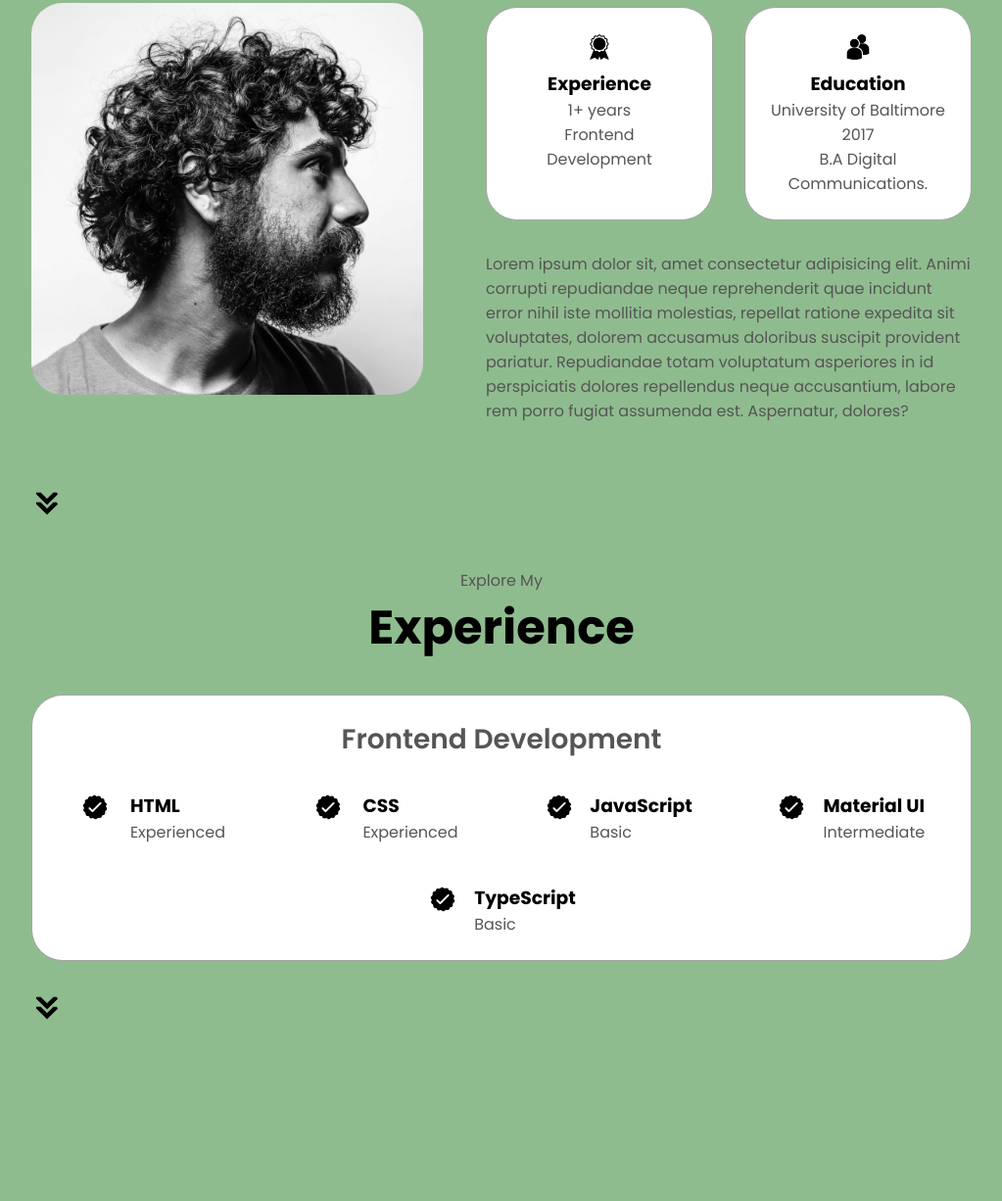
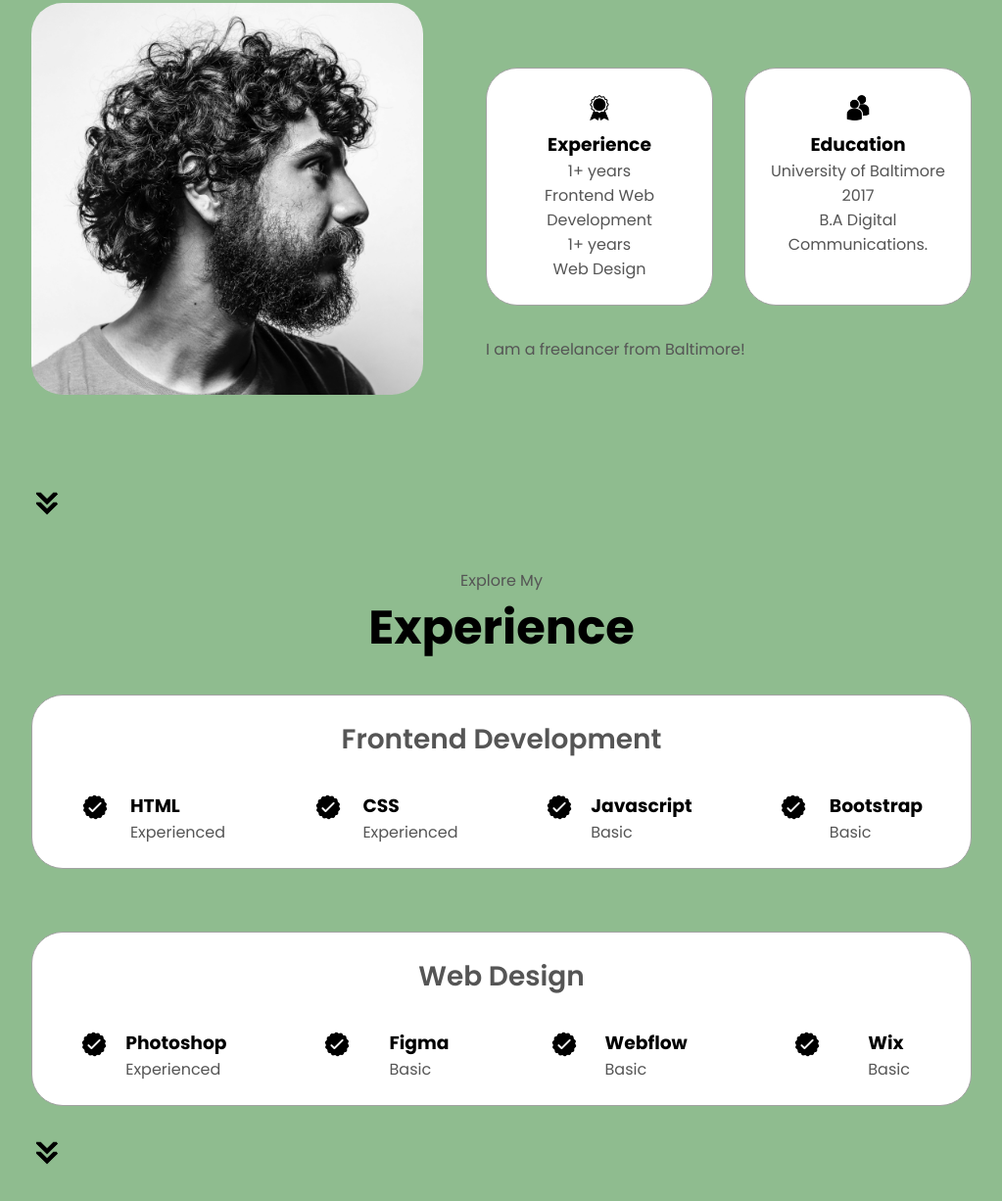
Before and after one commit to Yugo1991/html-css-js-portfolio, a plain HTML site: page index.html in a window 1280 px wide. Shown: the part 1116-2342 px from the top of the page at 98% size, without its empty margins (128-1151 px from the left). Drawn offline with Linux system fonts and the light colour scheme.

Commit message:
Update index.html

```diff
--- a/index.html
+++ b/index.html
@@ -42,7 +42,7 @@
         <div class="section__text">
             <p class="section__text__p1">Hello, I`m</p>
             <h1 class="title">Stetney Greene</h1>
-            <p class="section__text__p2">Frontend Developer</p>
+            <p class="section__text__p2">Web Developer & Designer</p>
             <div class="btn-container">
                 <button class="btn btn-color-2" onclick="window.open('./assets/resume-example.pdf')">Download Cv</button>
                 <button class="btn btn-color-1" onclick="location.href ='./#contact'">Contact Info</button>
@@ -65,7 +65,8 @@
                     <div class="details-container">
                         <img src="./assets/experience.png" alt="experience icon" class="icon"/>
                         <h3>Experience</h3>
-                        <p>1+ years <br>Frontend Development</p>
+                        <p>1+ years <br>Frontend Web Development</p>
+                        <p>1+ years <br>Web Design</p>
                     </div>
                     <div class="details-container">
                         <img src="./assets/education.png" alt="education icon" class="icon"/>
@@ -74,7 +75,7 @@
                     </div>
                 </div>
                 <div class="text-contianer">
-                    <p>Lorem ipsum dolor sit, amet consectetur adipisicing elit. Animi corrupti repudiandae neque reprehenderit quae incidunt error nihil iste mollitia molestias, repellat ratione expedita sit voluptates, dolorem accusamus doloribus suscipit provident pariatur. Repudiandae totam voluptatum asperiores in id perspiciatis dolores repellendus neque accusantium, labore rem porro fugiat assumenda est. Aspernatur, dolores?</p>
+                    <p>I am a freelancer from Baltimore!</p>
                 </div>
             </div>
         </div>
@@ -105,21 +106,49 @@
                         <article>
                             <img src="./assets/checkmark.png" alt="experience icon" class="icon">
                             <div>
-                                <h3>JavaScript</h3>
+                                <h3>Javascript</h3>
                                 <p>Basic</p>
                             </div>
                         </article>
                         <article>
                             <img src="./assets/checkmark.png" alt="experience icon" class="icon">
                             <div>
-                                <h3>Material UI</h3>
-                                <p>Intermediate</p>
+                                <h3>Bootstrap</h3>
+                                <p>Basic</p>
+                            </div>
+                        </article>
+                    </div>
+                </div>
+            </div>
+            <div class="about-container">
+                <div class="details-container">
+                    <h2 class="experience-sub-title">Web Design</h2>
+                    <div class="article-container">
+                        <article>
+                            <img src="./assets/checkmark.png" alt="experience icon" class="icon">
+                            <div>
+                                <h3>Photoshop</h3>
+                                <p>Experienced</p>
                             </div>
                         </article>
                         <article>
                             <img src="./assets/checkmark.png" alt="experience icon" class="icon">
                             <div>
-                                <h3>TypeScript</h3>
+                                <h3>Figma</h3>
+                                <p>Basic</p>
+                            </div>
+                        </article>
+                        <article>
+                            <img src="./assets/checkmark.png" alt="experience icon" class="icon">
+                            <div>
+                                <h3>Webflow</h3>
+                                <p>Basic</p>
+                            </div>
+                        </article>
+                        <article>
+                            <img src="./assets/checkmark.png" alt="experience icon" class="icon">
+                            <div>
+                                <h3>Wix</h3>
                                 <p>Basic</p>
                             </div>
                         </article>
```
